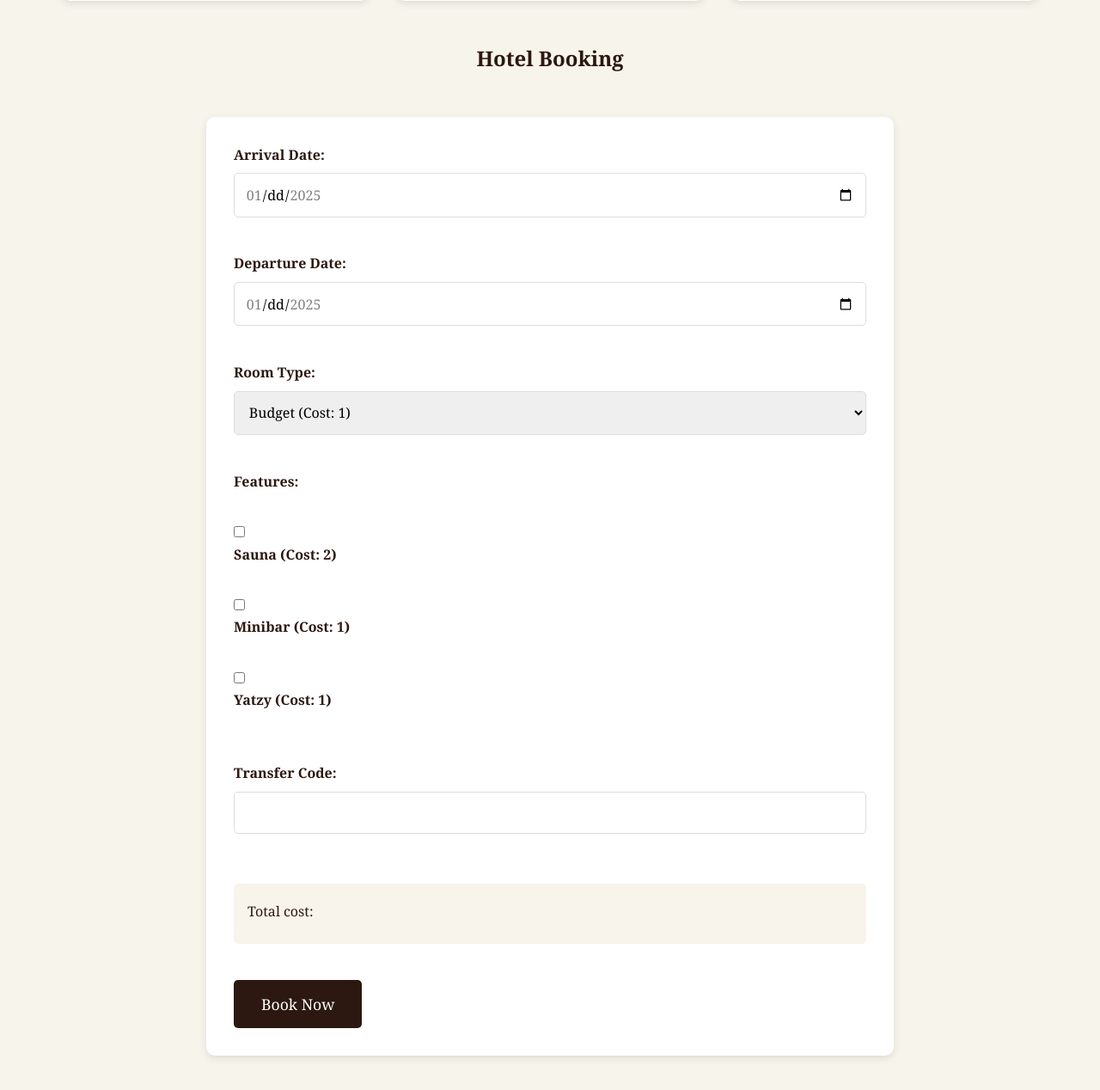
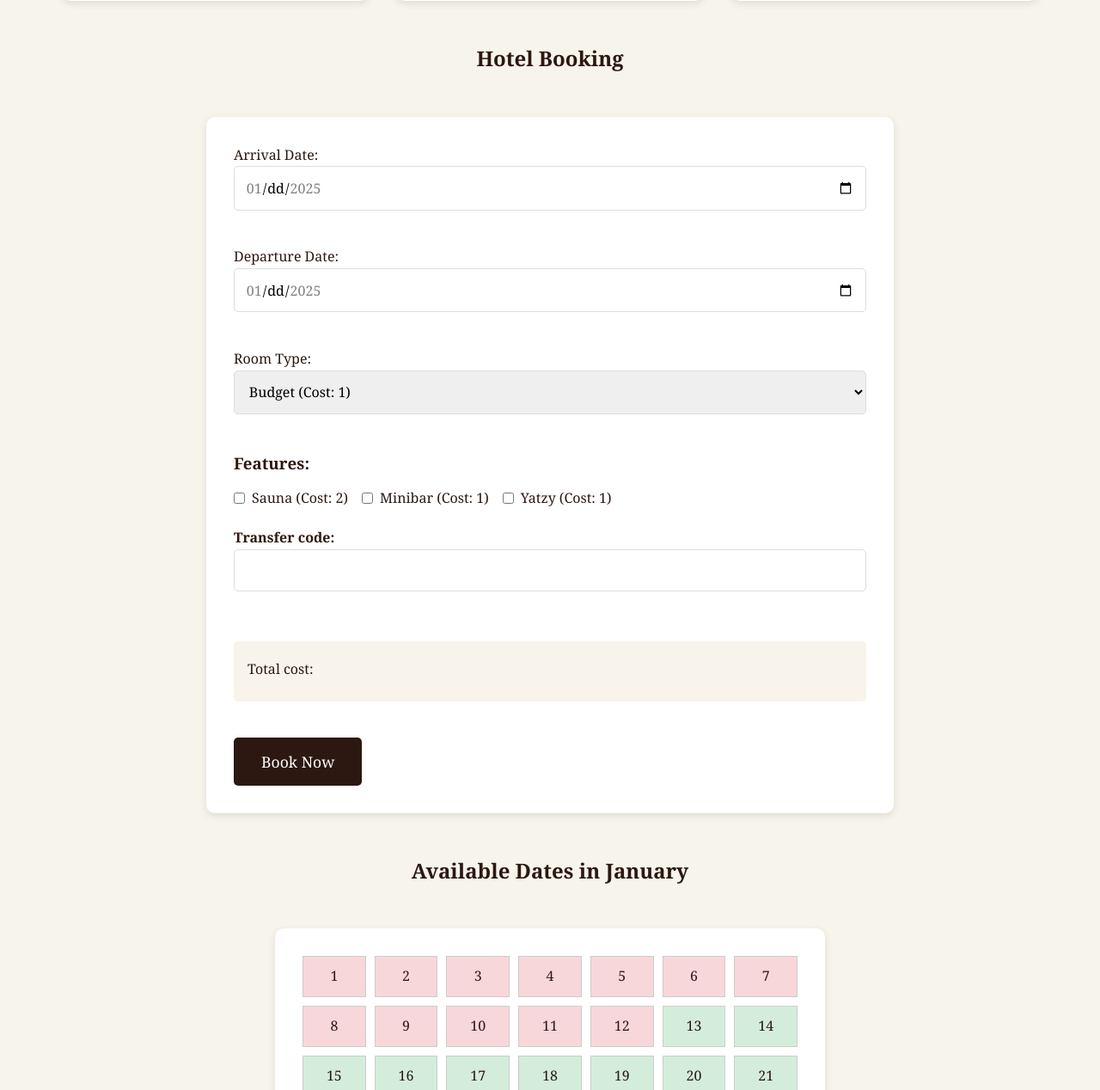
Before and after one commit to filiplyrheden/yrgopelago-haystack-hotel, a PHP site: page / in a window 1280 px wide. Shown: the part 1028-2296 px from the top of the page at 86% size. Run offline with PHP 8.4, Linux system fonts and the light colour scheme; data comes from the database, SQL or seed files in the repository.

Commit message:
Updated layout for features

```diff
--- a/app/view/booking.php
+++ b/app/view/booking.php
@@ -70,15 +70,18 @@
             <option value="Luxury" data-cost="4">Luxury (Cost: 4)</option>
         </select><br><br>
 
-        <label>Features:</label><br>
+        <h3>Features:</h3>
+
+        <div class="features">
             <input type="checkbox" id="sauna" name="features[]" value="Sauna" data-cost="2">
             <label for="sauna">Sauna (Cost: 2)</label><br>
             <input type="checkbox" id="minibar" name="features[]" value="Minibar" data-cost="1">
             <label for="minibar">Minibar (Cost: 1)</label><br>
             <input type="checkbox" id="yatzy" name="features[]" value="Yatzy" data-cost="1">
             <label for="yatzy">Yatzy (Cost: 1)</label><br><br>
+        </div>
 
-        <label for="transfer_code">Transfer Code:</label>
+        <h4>Transfer code:</h4>
         <input type="text" id="transfer_code" name="transfer_code" required><br><br>
 
         <div class="cost-display">
--- a/app/view/style.css
+++ b/app/view/style.css
@@ -135,13 +135,6 @@ form {
     box-shadow: 0 3px 10px rgba(0,0,0,0.1);
 }
 
-label {
-    display: block;
-    margin-bottom: 0.5rem;
-    font-weight: bold;
-    color: #2c1810;
-}
-
 input[type="date"],
 input[type="text"],
 select {
@@ -153,11 +146,7 @@ select {
     font-size: 1rem;
 }
 
-.features-group {
-    margin: 1.5rem 0;
-}
-
-.checkbox-group {
+.features {
     display: flex;
     align-items: center;
     gap: 0.5rem;
```
Lines whose indentation alone changed are shown as unchanged.
